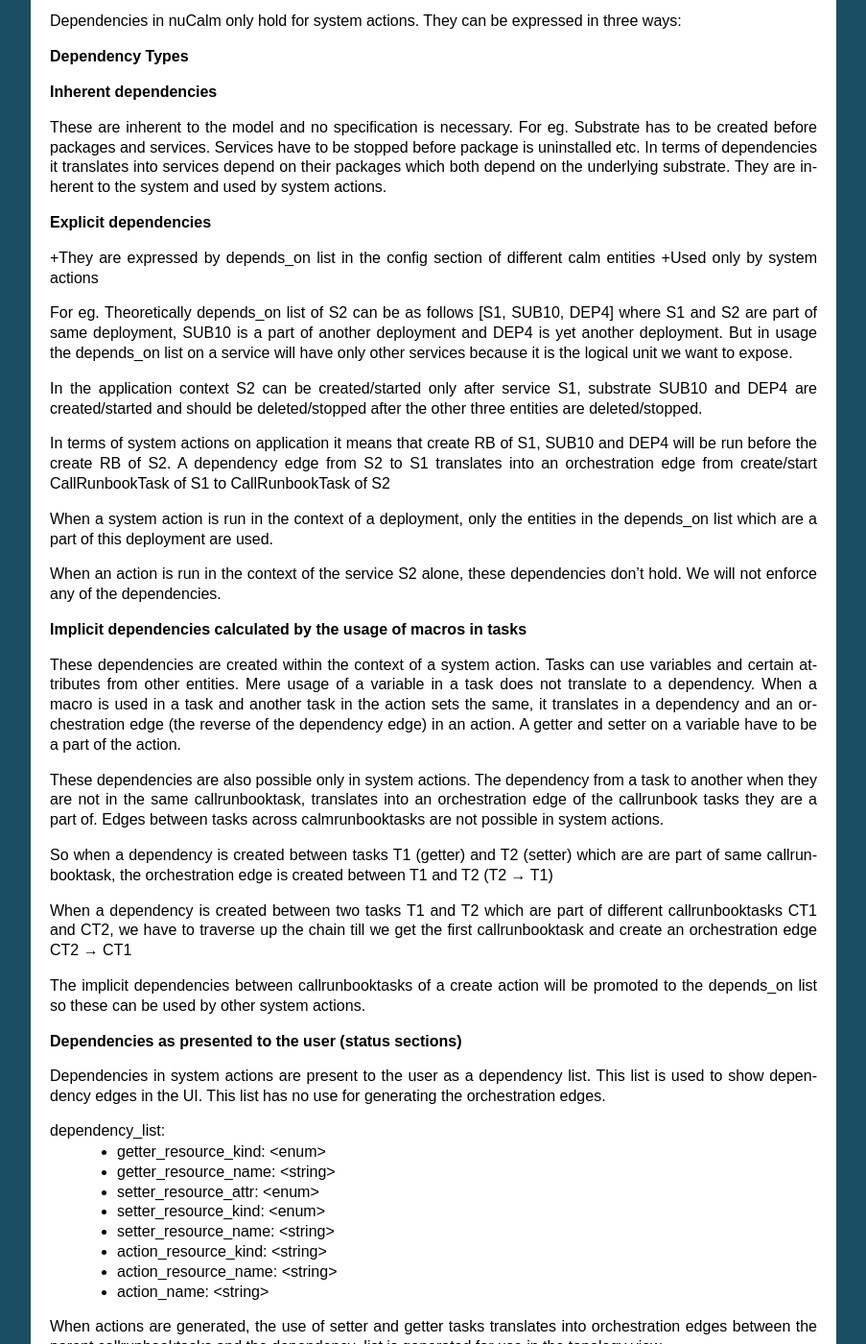
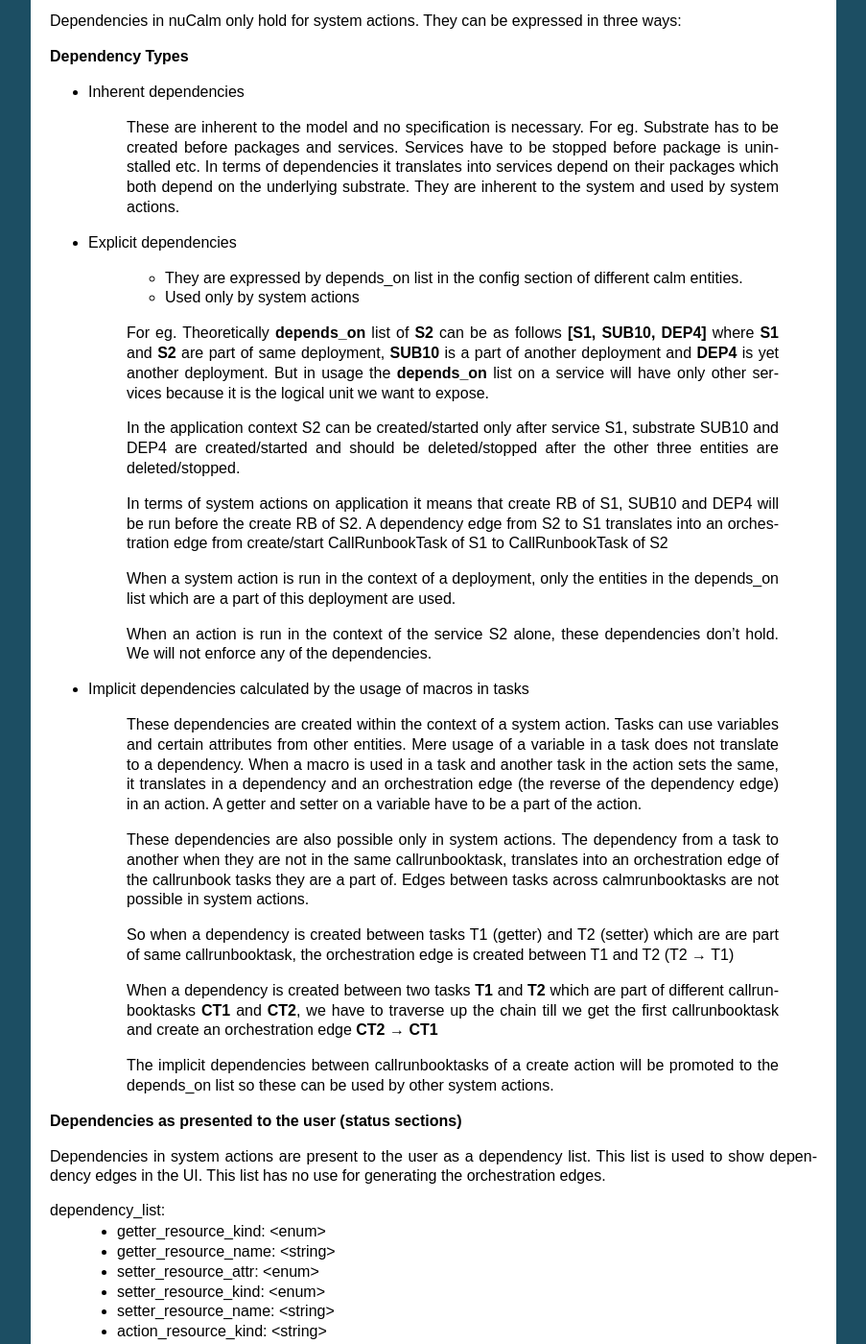
Before and after one commit to dawgfish/calm, a Sphinx documentation site: the page built from docs/nucalm/calm_workshop_nucalm_deepdive.rst, in a window 1280 px wide and 1400 px high, scrolled down 4691 px. Shown: the whole window at 96% size, without its empty margins (198-1101 px from the left). Built offline with Sphinx 7.4.7, drawn with Linux system fonts in a browser that asks for light colours; pages that are not in the unit, such as notebooks, are missing from menus; some of the changed text lies outside the part shown.

```diff
--- a/docs/nucalm/calm_workshop_nucalm_deepdive.rst
+++ b/docs/nucalm/calm_workshop_nucalm_deepdive.rst
@@ -260,37 +260,37 @@ Dependencies in nuCalm only hold for system actions. They can be expressed in th
 
 **Dependency Types**
 
-**Inherent dependencies**
+- Inherent dependencies
 
-These are inherent to the model and no specification is necessary.
-For eg. Substrate has to be created before packages and services. Services have to be stopped before package is uninstalled etc. In terms of dependencies it translates into services depend on their packages which both depend on the underlying substrate. They are inherent to the system and used by system actions.
+   These are inherent to the model and no specification is necessary.
+   For eg. Substrate has to be created before packages and services. Services have to be stopped before package    is uninstalled etc. In terms of dependencies it translates into services depend on their packages which both    depend on the underlying substrate. They are inherent to the system and used by system actions.
 
-**Explicit dependencies**
+- Explicit dependencies
 
-+They are expressed by depends_on list in the config section of different calm entities
-+Used only by system actions
+   - They are expressed by depends_on list in the config section of different calm entities.
+   - Used only by system actions
 
-For eg. Theoretically depends_on list of S2 can be as follows [S1, SUB10, DEP4] where S1 and S2 are part of same deployment, SUB10 is a part of another deployment and DEP4 is yet another deployment. But in usage the depends_on list on a service will have only other services because it is the logical unit we want to expose.
+   For eg. Theoretically **depends_on** list of **S2** can be as follows **[S1, SUB10, DEP4]** where **S1** and **S2** are part of same deployment, **SUB10** is a part of another deployment and **DEP4** is yet another deployment. But in usage the **depends_on** list on a service will have only other services because it is the logical unit we want to expose.
 
-In the application context S2 can be created/started only after service S1, substrate SUB10 and DEP4 are created/started and should be deleted/stopped after the other three entities are deleted/stopped.
+   In the application context S2 can be created/started only after service S1, substrate SUB10 and DEP4 are created/started and should be deleted/stopped after the other three entities are deleted/stopped.
 
-In terms of system actions on application it means that create RB of S1, SUB10 and DEP4 will be run before the create RB of S2. A dependency edge from S2 to S1 translates into an orchestration edge from create/start CallRunbookTask of S1 to CallRunbookTask of S2
+   In terms of system actions on application it means that create RB of S1, SUB10 and DEP4 will be run before the create RB of S2. A dependency edge from S2 to S1 translates into an orchestration edge from create/start CallRunbookTask of S1 to CallRunbookTask of S2
 
-When a system action is run in the context of a deployment, only the entities in the depends_on list which are a part of this deployment are used.
+   When a system action is run in the context of a deployment, only the entities in the depends_on list which are a part of this deployment are used.
 
-When an action is run in the context of the service S2 alone, these dependencies don’t hold. We will not enforce any of the dependencies.
+   When an action is run in the context of the service S2 alone, these dependencies don’t hold. We will not enforce any of the dependencies.
 
-**Implicit dependencies calculated by the usage of macros in tasks**
+- Implicit dependencies calculated by the usage of macros in tasks
 
-These dependencies are created within the context of a system action. Tasks can use variables and certain attributes from other entities. Mere usage of a variable in a task does not translate to a dependency. When a macro is used in a task and another task in the action sets the same, it translates in a dependency and an orchestration edge (the reverse of the dependency edge) in an action. A getter and setter on a variable have to be a part of the action.
+   These dependencies are created within the context of a system action. Tasks can use variables and certain attributes from other entities. Mere usage of a variable in a task does not translate to a dependency. When a macro is used in a task and another task in the action sets the same, it translates in a dependency and an orchestration edge (the reverse of the dependency edge) in an action. A getter and setter on a variable have to be a part of the action.
 
-These dependencies are also possible only in system actions. The dependency from a task to another when they are not in the same callrunbooktask, translates into an orchestration edge of the callrunbook tasks they are a part of. Edges between tasks across calmrunbooktasks are not possible in system actions.
+   These dependencies are also possible only in system actions. The dependency from a task to another when they are not in the same callrunbooktask, translates into an orchestration edge of the callrunbook tasks they are a part of. Edges between tasks across calmrunbooktasks are not possible in system actions.
 
-So when a dependency is created between tasks T1 (getter) and T2 (setter) which are are part of same callrunbooktask, the orchestration edge is created between T1 and T2 (T2 → T1)
+   So when a dependency is created between tasks T1 (getter) and T2 (setter) which are are part of same callrunbooktask, the orchestration edge is created between T1 and T2 (T2 → T1)
 
-When a dependency is created between two tasks T1 and T2 which are part of different callrunbooktasks CT1 and CT2, we have to traverse up the chain till we get the first callrunbooktask and create an orchestration edge CT2 → CT1
+   When a dependency is created between two tasks **T1** and **T2** which are part of different callrunbooktasks **CT1** and **CT2**, we have to traverse up the chain till we get the first callrunbooktask and create an orchestration edge **CT2 → CT1**
 
-The implicit dependencies between callrunbooktasks of a create action will be promoted to the depends_on list so these can be used by other system actions.
+   The implicit dependencies between callrunbooktasks of a create action will be promoted to the depends_on list so these can be used by other system actions.
 
 **Dependencies as presented to the user (status sections)**
 
@@ -316,10 +316,9 @@ When actions are generated, the use of setter and getter tasks translates into o
 
 - If action is edited by the user and it presents itself in the spec section
    - we evaluate it for cycles and put it in the db and mark it as user edited
-   - We generate all the actions that are impacted by change and mark them also as user edited
+   - We generate all the actions that are impacted by change and mark them also as user edited.
       - When create-action Is edited all other action edges are rebuilt based on this one and marked as user edited
       - When an action x for an entity is edited all the action x for other entities are rebuilt and marked as user edited.
-
    - At this point, the action edges can be inconsistent with the other settings like dependency.
 - Every time a spec change which can upset the edges happens, either depends_on list changes or script changes (more generally dependency list changes) we warn the user that the action edges created earlier will be thrown away and we will rebuild the edges and mark the actions as system generated again. At this point the user can choose to not proceed and withdraw the spec changes.
 - But if the action spec changes are such that they don’t upset the dependency list,  (variable changes or direct edge changes) we accept the change and put the action in the db and keep the flag as user edited
```
